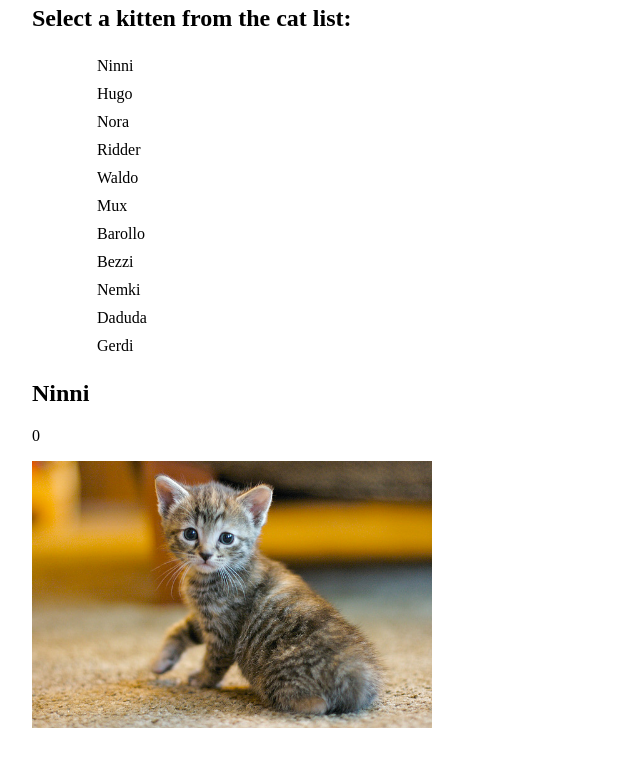
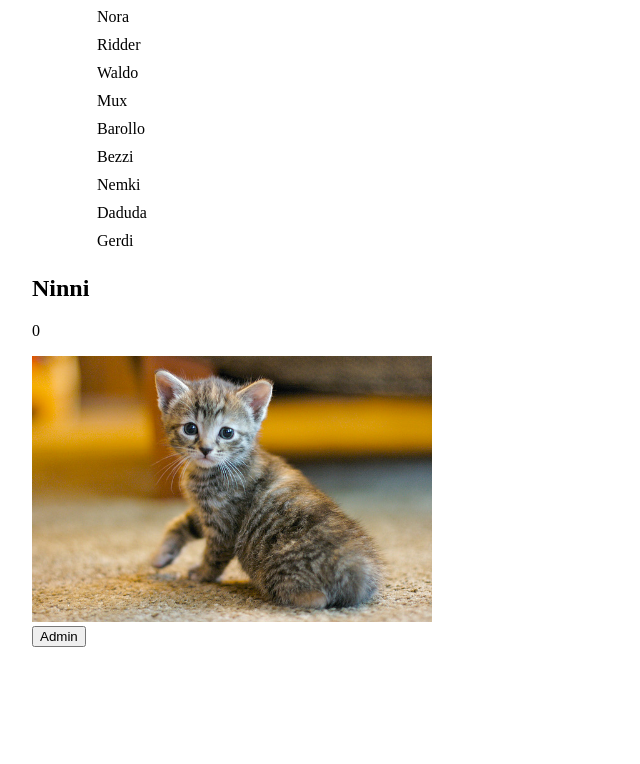
Before and after one commit to karoldavid/catclicker, a plain HTML site: page index.html in a window 1280 px wide. Shown: the part 85-849 px from the top of the page, without its empty margins (0-640 px from the left). After the commit the page ends 800 px from the top, so only its background shows below. Drawn offline with Linux system fonts and the light colour scheme.

Commit message:
add admin to model

```diff
--- a/index.html
+++ b/index.html
@@ -11,9 +11,9 @@
 </head>
 <body>
 
-  <h1>Cat Clicker Premium Vanilla</h1>
+ <!--  <h1>Cat Clicker Premium Vanilla</h1>
+  <h2>Select a kitten from the cat list:</h2> -->
 
-  <h2>Select a kitten from the cat list:</h2>
   <ul id="cat-list"></ul>
 
   <div id="cat-show">
@@ -22,6 +22,10 @@
     <img id="cat-img" src="" alt="cute cat">
   </div>
 
+  <div id="admin-area">
+    <button type="button"id="admin">Admin</button>
+  </div>
+
   <script src="js/jquery-1.11.3.min.js"></script>
   <script src="js/data.js"></script>
   <script src="js/app.js"></script>
--- a/js/app.js
+++ b/js/app.js
@@ -1,32 +1,53 @@
 $(function(){
 
     var model = {
-        current: null,
+        admin: false,
+        currentCat: null,
         kittens: cats.kittens
     };
 
     var octopus = {
+        activateAdmin: function() {
+            model.admin = true;
+        },
         increment: function() {
-            model.current.clicks++;
+            model.currentCat.clicks++;
             catView.render();
         },
         getCats: function() {
             return model.kittens;
         },
         getCurrentCat: function() {
-            return model.current;
+            return model.currentCat;
         },
         setCurrentCat: function(kitten) {
-            model.current = kitten;
+            model.currentCat = kitten;
         },
         init: function() {
-            model.current = model.kittens[0];
-            listView.init();
+            model.currentCat = model.kittens[0];
+            catListView.init();
             catView.init();
+            adminView.init();
         }
     };
 
-    var listView = {
+    var adminView = {
+        init: function() {
+            this.adminButtonElem = document.getElementById('admin');
+
+            this.adminButtonElem.addEventListener('click', function(){
+               octopus.activateAdmin();
+               alert('clicked');
+            });
+
+            adminView.render();
+        },
+        render: function() {
+
+        }
+    };
+
+    var catListView = {
         init: function() {
             this.catListElem = document.getElementById('cat-list');
             this.render();
@@ -67,12 +88,12 @@ $(function(){
         },
         render: function() {
             var currentCat = octopus.getCurrentCat();
+
             this.catNameElem.textContent = currentCat.name;
             this.catClicksElem.textContent = currentCat.clicks;
             this.catImgElem.src = currentCat.img;
-
-
         }
     };
+
     octopus.init();
 });
```
